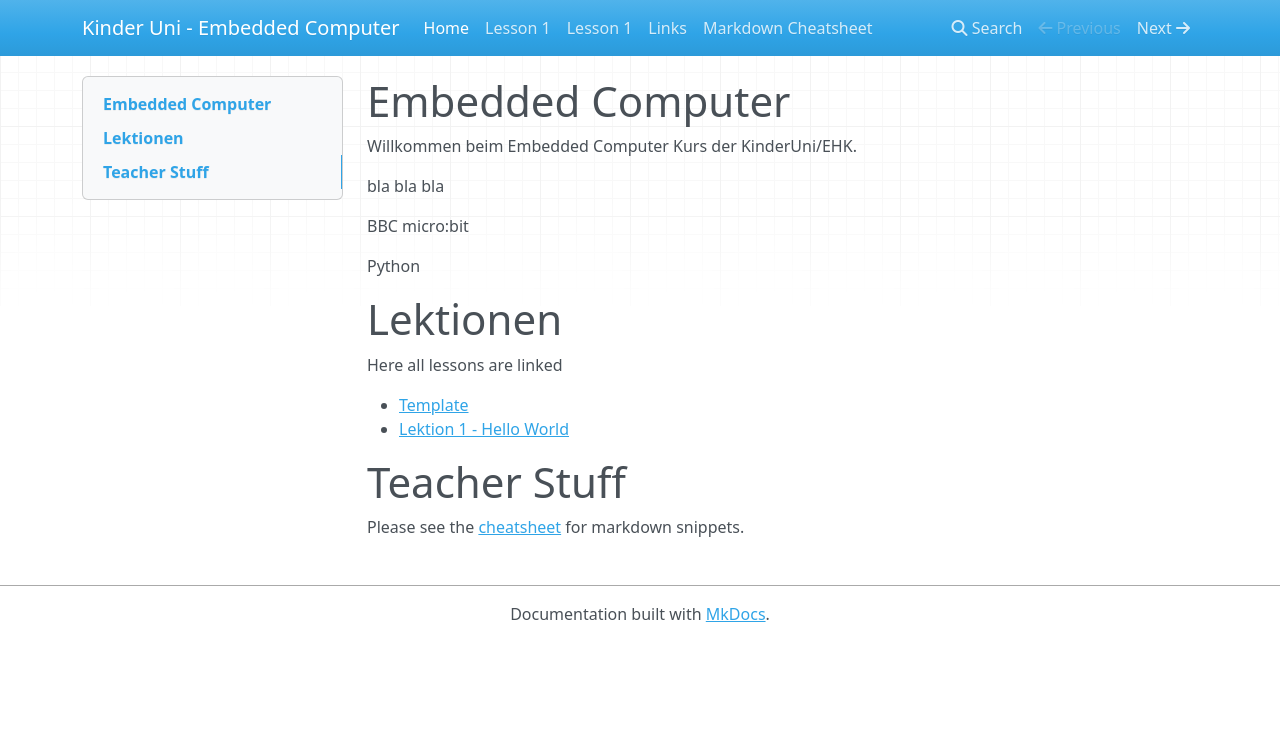
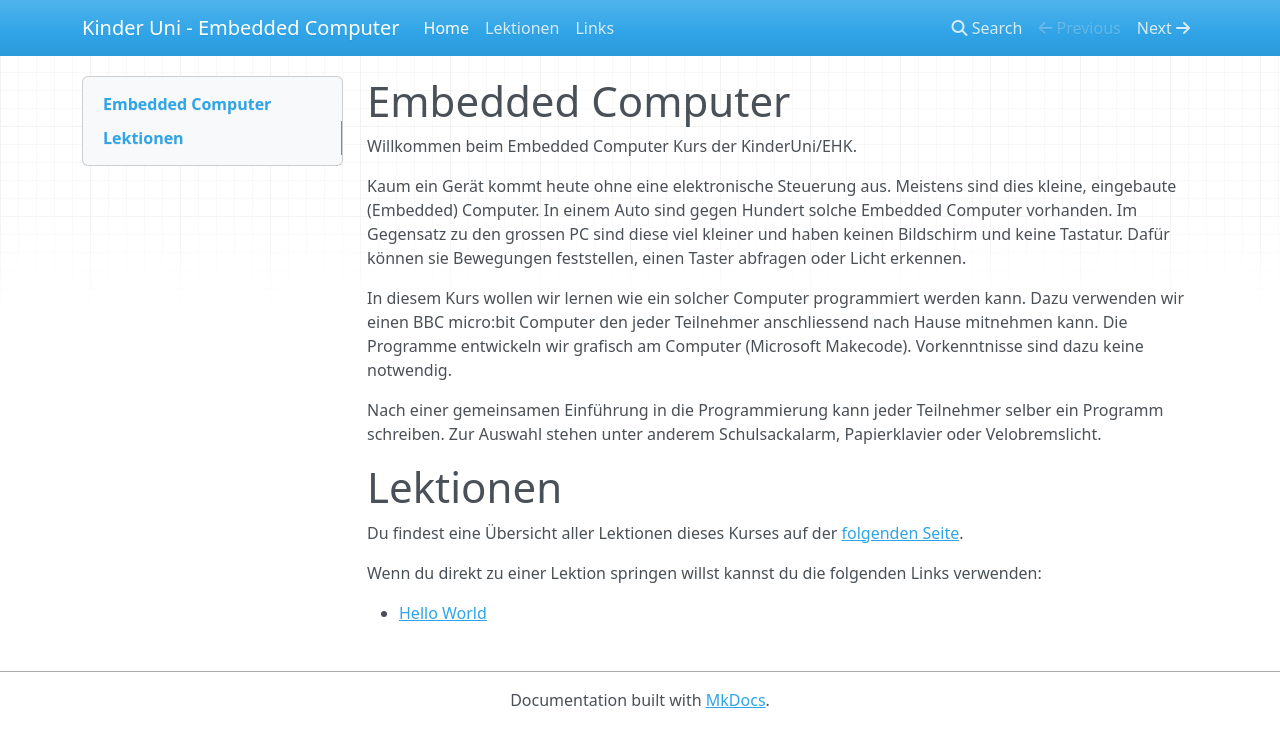
Before and after one commit to renestraub/ehk1, an MkDocs documentation site: the page built from docs/index.md, in a window 1280 px wide. Shown: the top 747 px of the page. Built offline with MkDocs 1.6.1, drawn with Linux system fonts in a browser that asks for light colours; nearby versions of some CDN libraries.

Commit message:
restructure directory

```diff
--- a/docs/index.md
+++ b/docs/index.md
@@ -2,23 +2,19 @@
 
 Willkommen beim Embedded Computer Kurs der KinderUni/EHK.
 
-bla bla bla
+Kaum ein Gerät kommt heute ohne eine elektronische Steuerung aus. Meistens sind dies kleine, eingebaute (Embedded) Computer. In einem Auto sind gegen Hundert solche Embedded Computer vorhanden. Im Gegensatz zu den grossen PC sind diese viel kleiner und haben keinen Bildschirm und keine Tastatur. Dafür können sie Bewegungen feststellen, einen Taster abfragen oder Licht erkennen.
 
-BBC micro:bit
+In diesem Kurs wollen wir lernen wie ein solcher Computer programmiert werden kann. Dazu verwenden wir einen BBC micro:bit Computer den jeder Teilnehmer anschliessend nach Hause mitnehmen kann. Die Programme entwickeln wir grafisch am Computer (Microsoft Makecode). Vorkenntnisse sind dazu keine notwendig.
 
-Python
+Nach einer gemeinsamen Einführung in die Programmierung kann jeder Teilnehmer selber ein Programm schreiben. Zur Auswahl stehen unter anderem Schulsackalarm, Papierklavier oder Velobremslicht.
+
 
 
 
 # Lektionen
 
-Here all lessons are linked
+Du findest eine Übersicht aller Lektionen dieses Kurses auf der [folgenden Seite](lessons/index.md).
 
-*   [Template](template_lesson.md)
-*   [Lektion 1 - Hello World](template_lesson.md)
+Wenn du direkt zu einer Lektion springen willst kannst du die folgenden Links verwenden:
 
-
-
-# Teacher Stuff
-
-Please see the [cheatsheet](cheatsheet.md) for markdown snippets.
+*   [Hello World](lessons/10_hello_world/lesson.md)
--- a/mkdocs.yml
+++ b/mkdocs.yml
@@ -2,9 +2,8 @@ site_name: Kinder Uni - Embedded Computer
 
 nav:
   - Home: index.md
-  - Lesson 1: template_lesson.md
-  - Lesson 2: template_lesson.md
+  - lessons/index.md
+#  - lessons/10_hello_world/lesson.md
   - Links: links.md
-  - Markdown Cheatsheet: cheatsheet.md
 
 #theme: readthedocs
```
Also changed, not shown: docs/lessons/0_template/lesson.md (added, +38 -0 lines), docs/lessons/10_hello_world/lesson.md (added, +111 -0 lines), docs/lessons/index.md (added, +8 -0 lines), docs/links.md (+3 -7 lines), docs/template_lesson.md (deleted, +0 -55 lines), docs/hello_world_1.png (deleted), docs/hello_world_2.png (deleted), docs/lessons/10_hello_world/hello_world_1.png (added), docs/lessons/10_hello_world/hello_world_2.png (added), docs/lessons/10_hello_world/image3.png (added), docs/lessons/10_hello_world/image4.png (added).
